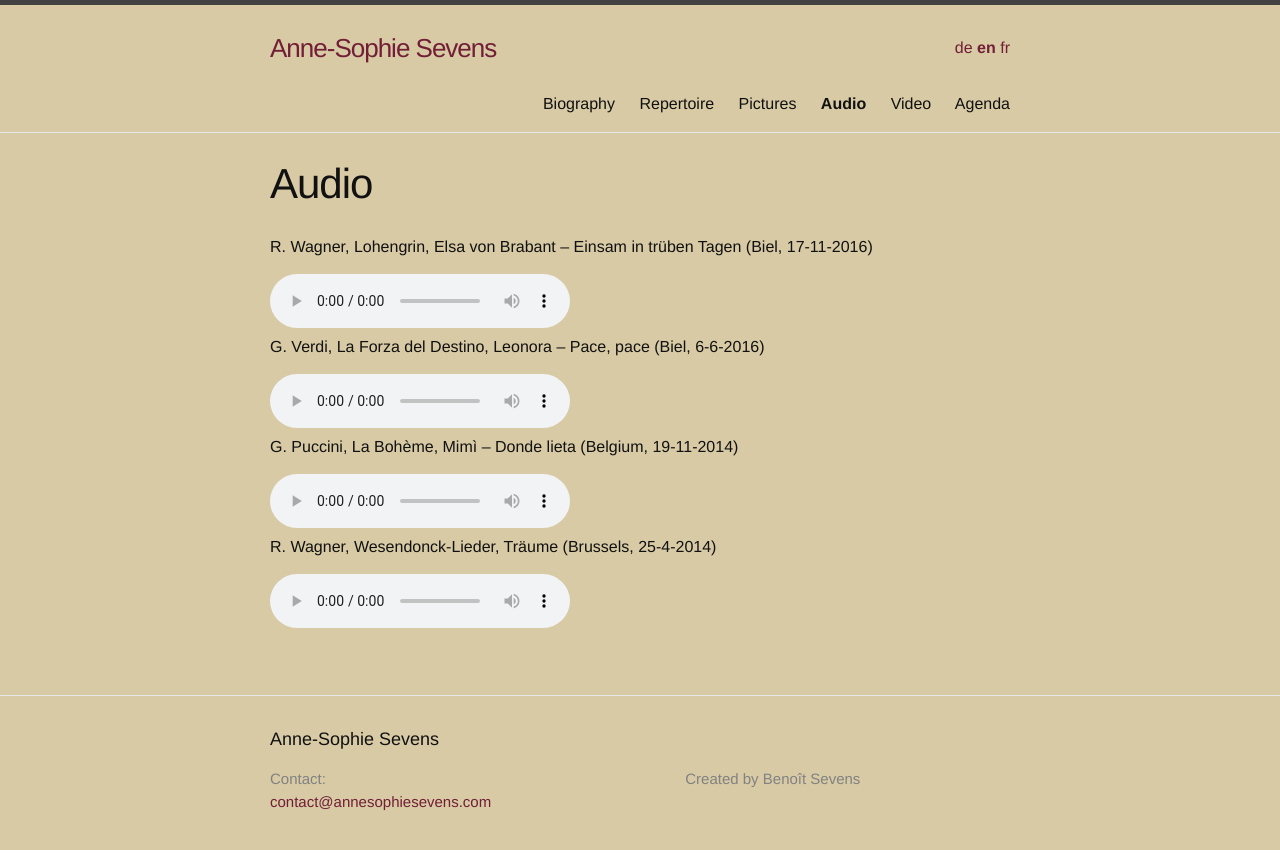
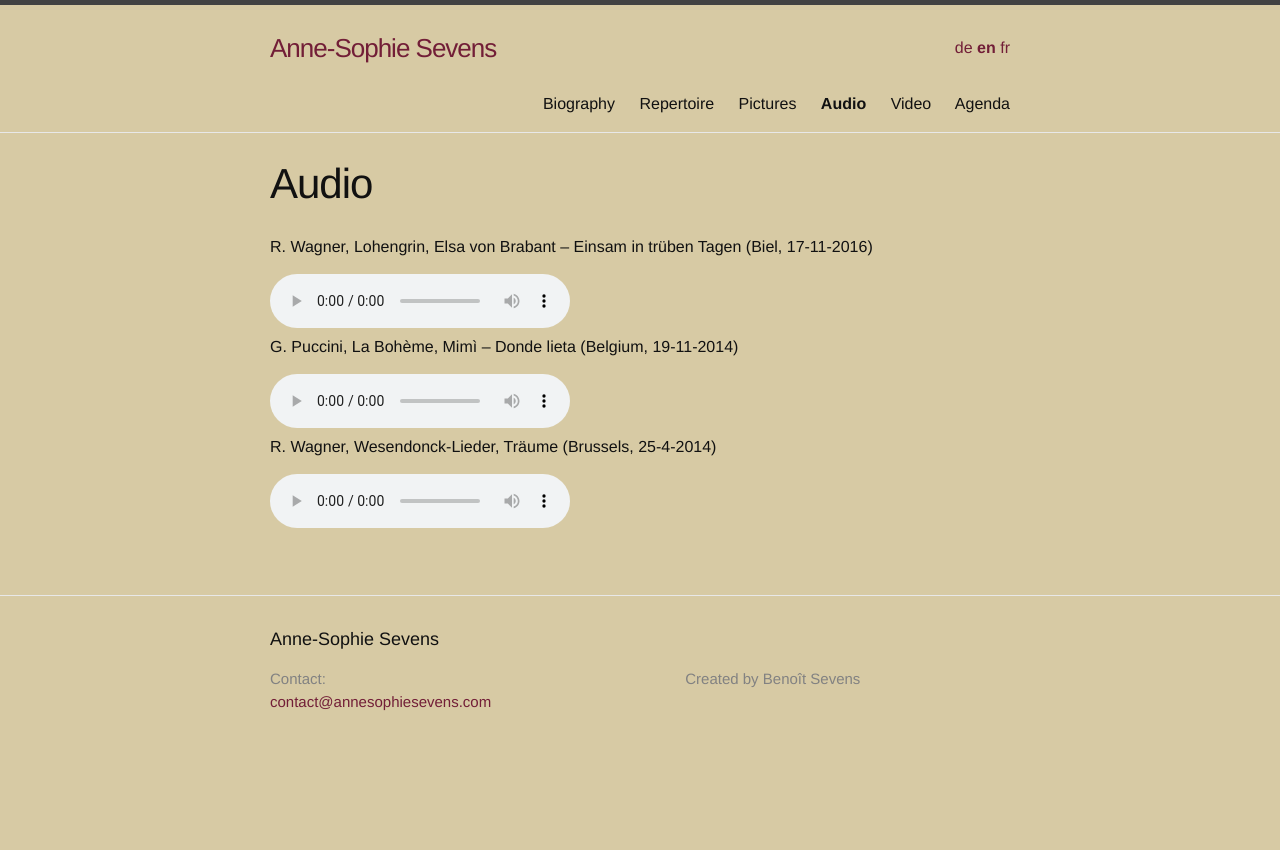
Before and after one commit to annesophie-sevens/annesophie-sevens.github.io, a Jekyll site: the page built from audio-en.md, in a window 1280 px wide. Shown: the top 850 px of the page. Built offline with Jekyll 4.4.1, drawn with Linux system fonts in a browser that asks for light colours.

Commit message:
Create audio-en.md

```diff
--- a/audio-en.md
+++ b/audio-en.md
@@ -10,10 +10,6 @@ R. Wagner, Lohengrin, Elsa von Brabant – Einsam in trüben Tagen (Biel, 17-11-
 
 <audio controls><source type="audio/mpeg" src="{{ site.baseurl }}/assets/Einsam.mp3"/>Hello</audio>
 
-G. Verdi, La Forza del Destino, Leonora – Pace, pace (Biel, 6-6-2016)
-
-<audio controls><source type="audio/mpeg" src="{{ site.baseurl }}/assets/pace-pace.mp3"/>Hello</audio>
-
 G. Puccini, La Bohème, Mimì – Donde lieta (Belgium, 19-11-2014)
 
 <audio controls><source type="audio/mpeg" src="{{ site.baseurl }}/assets/donde-lieta.mp3"/>Hello</audio>
```
